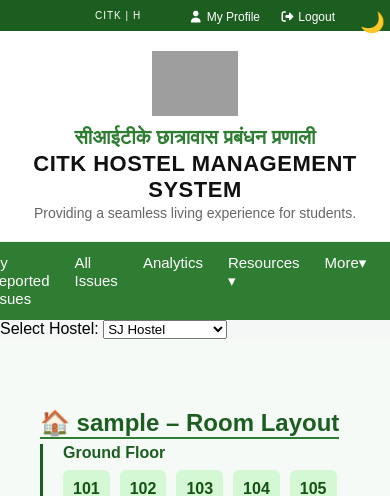
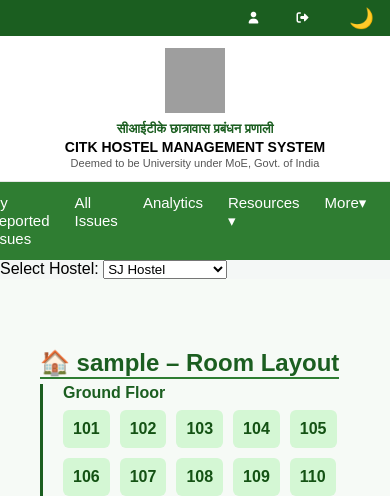
Before and after one commit to itzsubham2006/CITK_HOSTEL_ISSUE_MANAGEMENT_SYSTEM, a Flask app: page /hostel_rooms in a window 390 px wide. Shown: the top 496 px of the page. Run offline with Flask 3, Linux system fonts and the light colour scheme; the visitor is signed in with stand-in values (Sample User, id 1); data comes from the database, SQL or seed files in the repository; data that the repository does not hold is empty; some libraries are stand-ins or nearby versions; grey boxes are pictures that could not be loaded.

Commit message:
citk heading/collage slider (responsive) done.

```diff
--- a/app/static/css/style.css
+++ b/app/static/css/style.css
@@ -210,30 +210,6 @@
 
 
 /*                                      ------------home page--------------------------- */
-.top-left {
-    min-width: 200px;
-    font-weight: 300;
-    color: white;
-    letter-spacing: 1px;
-    font-size: 10px;
-    display: flex;
-    align-items: center;
-    background-color: #1b5e20;
-}
-
-
-.cursor {
-    margin-left: 4px;
-    animation: blink 0.7s infinite;
-}
-
-@keyframes blink {
-    0% { opacity: 1; }
-    50% { opacity: 0; }
-    100% { opacity: 1; }
-}
-
-
 
 .container {
     max-width: 1200px;
@@ -245,34 +221,144 @@
 }
 
 
+/* ================= TOP BAR ================= */
+
 .top-bar {
     background-color: #1b5e20;
-    color: white;
+    color: #fff;
     font-size: 12px;
-    padding: 10px 0;
-}
-.top-right{
-    position: absolute;
-    right: 5px;
+}
+
+.top-container {
+    max-width: 1200px;
+    margin: auto;
+    padding: 6px 16px;
     display: flex;
+    justify-content: space-between;
+    align-items: center;
+}
+
+.top-left {
+    font-size: 11px;
+    letter-spacing: 1px;
+    white-space: nowrap;
+}
+
+.top-right {
+    display: flex;
+    align-items: center;
+    gap: 14px;
+}
+
+.top-right a {
+    color: #fff;
+    text-decoration: none;
+    font-size: 12px;
+    display: flex;
+    align-items: center;
+    gap: 6px;
+}
+
+.dark-btn {
+    background: none;
+    border: none;
+    cursor: pointer;
+    font-size: 14px;
+}
+
+/* ================= BRANDING ================= */
+
+.branding-section {
+    background: #fff;
+    border-bottom: 1px solid #e6e6e6;
+}
+
+.branding-container {
+    max-width: 1200px;
+    margin: auto;
+    padding: 12px 16px;
+    display: flex;
+    align-items: center;
     justify-content: center;
-}
-
-.top-right a {
-    color: white;
-    text-decoration: none;
-    margin-left: 20px;
-    font-weight: 500;
-}
-
-.branding-section {
-    background-color: white;
-    padding: 20px 0;
-    border-bottom: 1px solid #eee;
-    display: flex;
-    justify-content: center;
-    align-items: center;
-}
+    gap: 14px;
+}
+
+.main-logo {
+    width: 70px;
+    height: auto;
+}
+
+.title-text h1 {
+    font-size: 14px;
+    font-weight: 600;
+    color: #1b5e20;
+    margin: 0;
+}
+
+.title-text h2 {
+    font-size: 15px;
+    font-weight: 700;
+    margin: 2px 0;
+    color: #000;
+}
+
+.title-text p {
+    font-size: 11px;
+    color: #555;
+    margin: 0;
+}
+
+/* ================= MOBILE ================= */
+
+@media (max-width: 768px) {
+
+    .top-left {
+        display: none;
+    }
+
+    .branding-container {
+        flex-direction: column;
+        text-align: center;
+        gap: 8px;
+        justify-content: flex-end;
+    }
+
+    .main-logo {
+        width: 60px;
+    }
+
+    .title-text h1 {
+        font-size: 13px;
+    }
+
+    .title-text h2 {
+        font-size: 14px;
+    }
+
+    .top-right span {
+        display: none;
+    }
+
+    .top-container{
+      justify-content: right;
+    }
+    .top-right{
+      margin: 0px;
+    }
+}
+
+
+.cursor {
+    margin-left: 4px;
+    animation: blink 0.7s infinite;
+}
+
+@keyframes blink {
+    0% { opacity: 1; }
+    50% { opacity: 0; }
+    100% { opacity: 1; }
+}
+
 
 .logo-area {
     display: flex;
@@ -290,25 +376,6 @@
     width: 50px;
     position: absolute;
     right: 30px;
-}
-
-.title-text h1 {
-    font-size: 20px;
-    color: #2e7d32;
-    font-weight: bold;
-}
-
-.title-text h2 {
-    font-size: 22px;
-    color: #111;
-    letter-spacing: 0.5px;
-    margin: 2px 0;
-    font-family: sans-serif;
-}
-
-.title-text p {
-    font-size: 14px;
-    color: #666;
 }
 
 
--- a/app/templates/base.html
+++ b/app/templates/base.html
@@ -4,7 +4,7 @@
 <head>
     <meta charset="UTF-8">
     <meta name="viewport" content="width=device-width, initial-scale=1.0">
-    <title>CITK Hostel Issue Management System</title>
+    <title>CITK Hostel Management System</title>
     <link rel="stylesheet" href="{{ url_for('static', filename = 'css/style.css')}}">
 
     <script src="{{ url_for('static', filename='js/script.js') }}" defer></script>
@@ -55,36 +55,41 @@
 
 
     <header>
-        <div class="top-bar">
-        <div class="container">
+         <div class="top-bar">
+        <div class="top-container">
             <div class="top-left">
                 <span id="typing-text"></span>
                 <span class="cursor"></span>
             </div>
 
             <div class="top-right">
-                <a href="{{ url_for('students.profile') }}"><i class="fa-solid fa-user"></i> My Profile</a>
-                <a href="{{ url_for('auth.logout') }}"><i class="fa-solid fa-right-from-bracket"></i> Logout</a>
+                <a href="{{ url_for('students.profile') }}">
+                    <i class="fa-solid fa-user"></i>
+                    <span>My Profile</span>
+                </a>
+                <a href="{{ url_for('auth.logout') }}">
+                    <i class="fa-solid fa-right-from-bracket"></i>
+                    <span>Logout</span>
+                </a>
                 <button id="darkToggle" class="dark-btn">🌙</button>
-
-
             </div>
         </div>
     </div>
 
-        <div class="branding-section">
-            <div class="container">
-                <div class="logo-area">
-                    <img src="{{ url_for('static', filename ='images/citk_logo.png')}}" alt="CITK Logo" class="main-logo">
-                    <div class="title-text">
-                        <h1>सीआईटीके छात्रावास प्रबंधन प्रणाली</h1>
-                        <h2>CITK HOSTEL MANAGEMENT SYSTEM</h2>
-                        <p>Providing a seamless living experience for students.</p>
-                    </div>
-                </div>
 
+    <div class="branding-section">
+        <div class="branding-container">
+            <img src="{{ url_for('static', filename='images/citk_logo.png') }}"
+                 alt="CITK Logo"
+                 class="main-logo">
+
+            <div class="title-text">
+                <h1>सीआईटीके छात्रावास प्रबंधन प्रणाली</h1>
+                <h2>CITK HOSTEL MANAGEMENT SYSTEM</h2>
+                <p>Deemed to be University under MoE, Govt. of India</p>
             </div>
         </div>
+    </div>
 
 
         <nav class="sp-main-nav">
```
Also changed, not shown: other parts of app/static/css/style.css (+38 -40 lines), app/templates/auth/home.html (+9 -6 lines).
